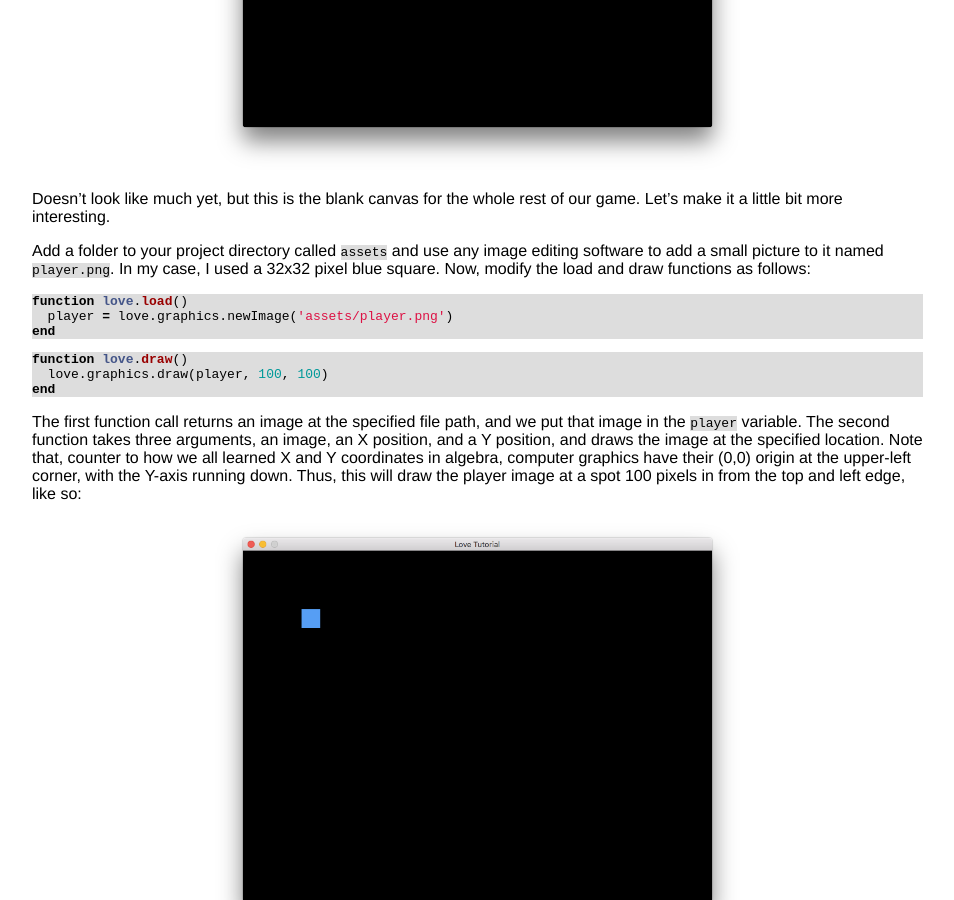
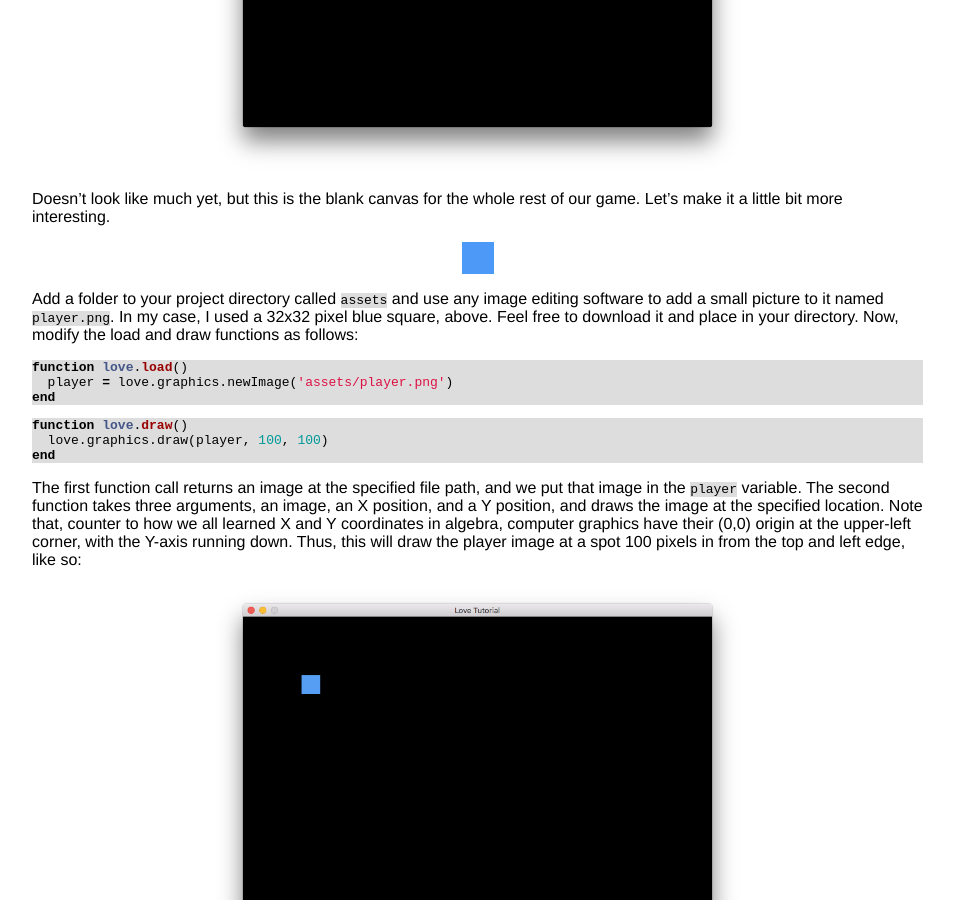
Before and after one commit to darkfire613/darkfire613.github.io, a Jekyll site: the page built from _posts/2016-05-16-love-tutorial-1.md, in a window 1280 px wide and 900 px high, scrolled down 2133 px. Shown: the whole window, without its empty margins (197-1151 px from the left). Built offline with Jekyll 4.4.1, drawn with Linux system fonts in a browser that asks for light colours.

Commit message:
updated tutorial 1

````diff
--- a/_posts/2016-05-16-love-tutorial-1.md
+++ b/_posts/2016-05-16-love-tutorial-1.md
@@ -77,7 +77,9 @@ if we run our game now (with `love ./` if you added the bash alias above), we sh
 
 Doesn't look like much yet, but this is the blank canvas for the whole rest of our game. Let's make it a little bit more interesting.
 
-Add a folder to your project directory called `assets` and use any image editing software to add a small picture to it named `player.png`. In my case, I used a 32x32 pixel blue square. Now, modify the load and draw functions as follows:
+![Love Tutorial: Player image]({{ site.url }}/assets/love-tutorial/player.png)
+
+Add a folder to your project directory called `assets` and use any image editing software to add a small picture to it named `player.png`. In my case, I used a 32x32 pixel blue square, above. Feel free to download it and place in your directory. Now, modify the load and draw functions as follows:
 
 ```lua
 function love.load()
````
Also changed, not shown: assets/love-tutorial/player.png (added).
